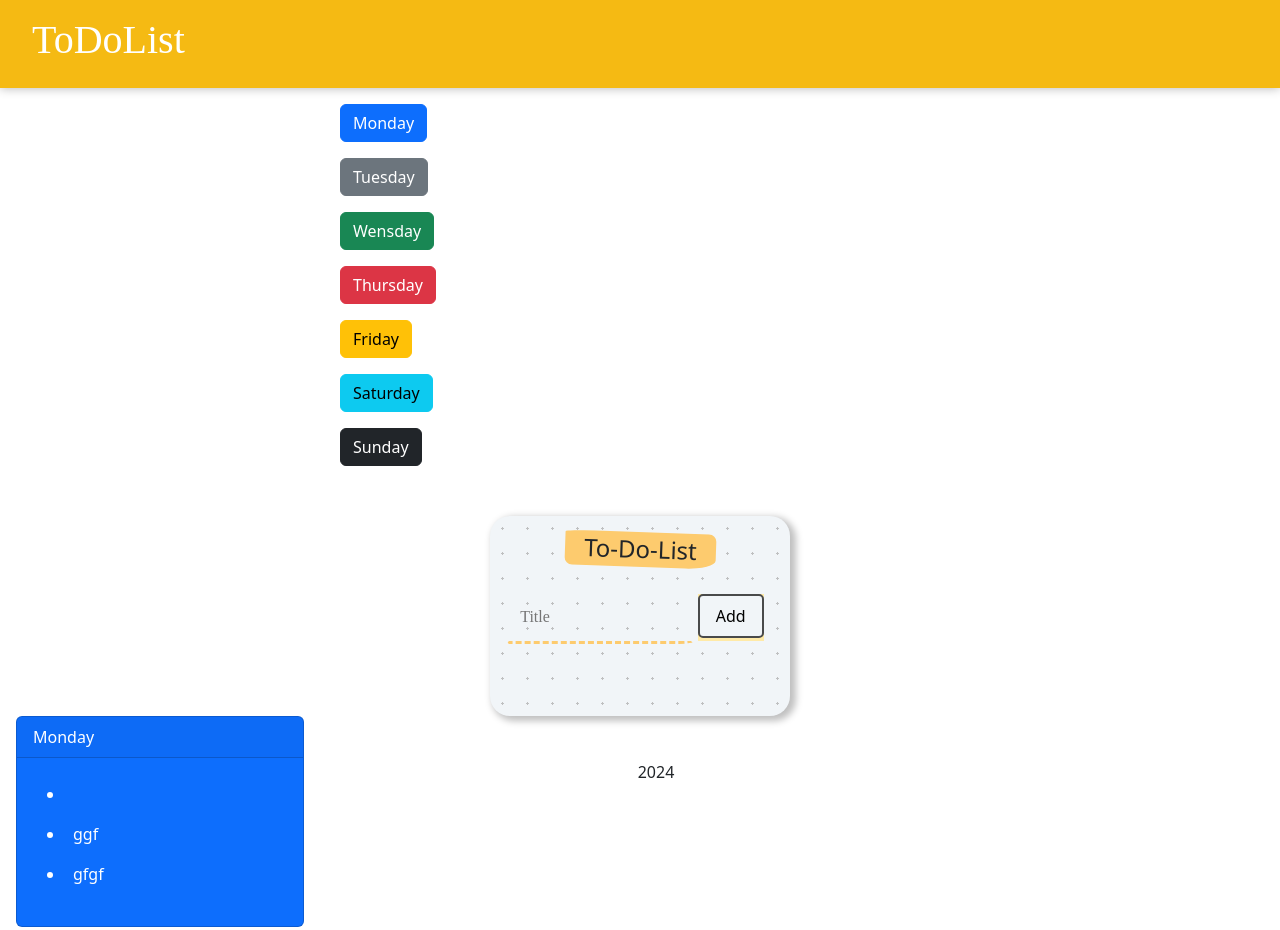
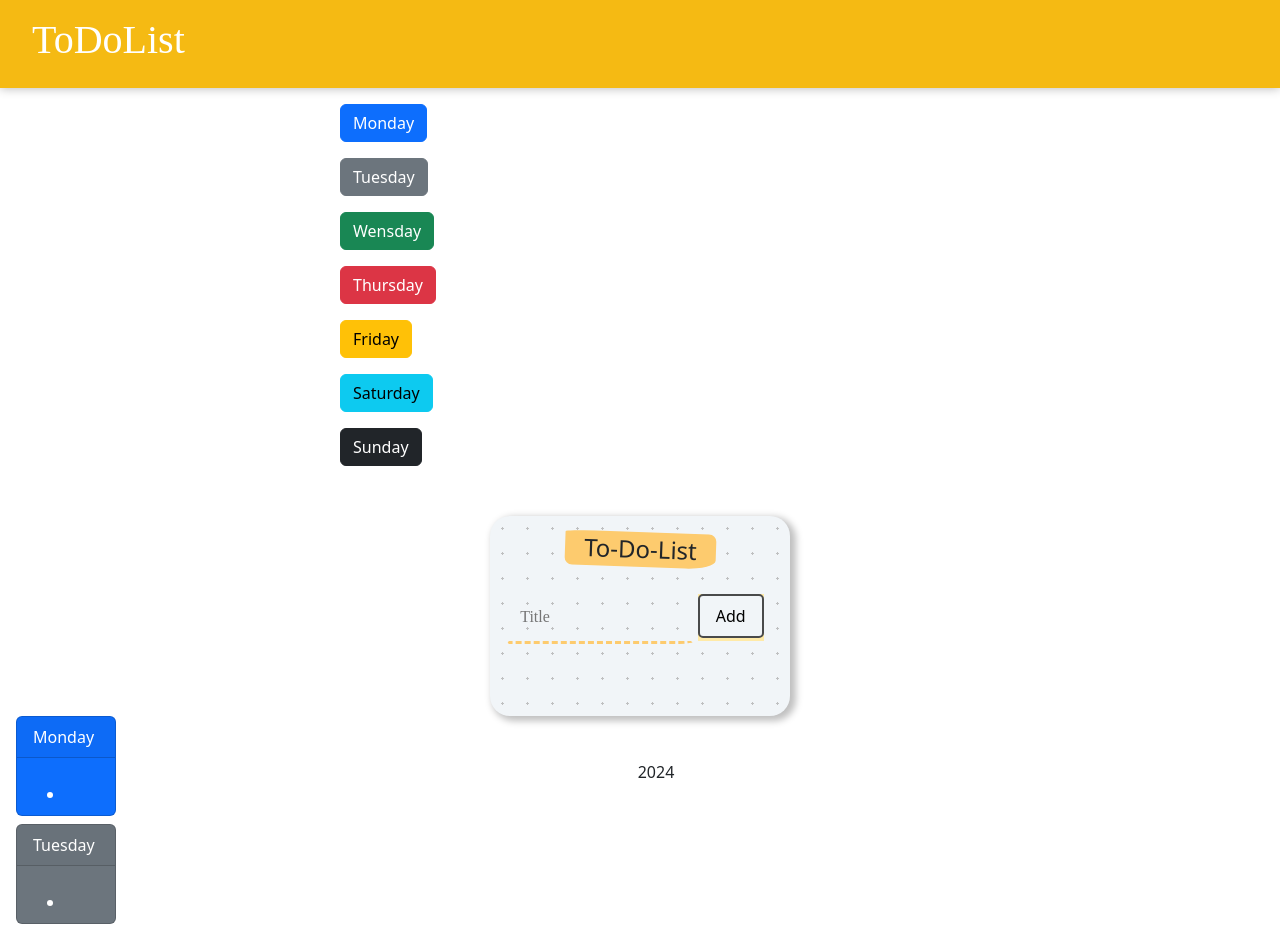
Before and after one commit to Claudia00022/to-do-list-app, a React (Create React App) app: page / in a window 1280 px wide. Shown: the top 930 px of the page. Built offline with nearby package versions, Linux system fonts and the light colour scheme; a web font is replaced by a local one.

Commit message:
After click buttons cards changing size

```diff
--- a/src/components/App.jsx
+++ b/src/components/App.jsx
@@ -9,6 +9,7 @@ import buttonWeek from "../buttonWeek";
 function App() {
   const [text, setText] = useState("To-Do-List");
   const [items, setItems] = useState([]);
+  const [selectedKey, setSelectedKey] = useState(null);
 
   function changeText(test) {
     setText(test);
@@ -19,6 +20,10 @@ function App() {
       return [...prevItems, inputText];
     });
   }
+
+  const handleButtonClick = (index) => {
+    setSelectedKey(index);
+  };
 
   return (
     <div>
@@ -31,17 +36,23 @@ function App() {
             id={version.id}
             name={version.dayOfWeek}
             onAdd={changeText}
+            handleButtonClick = {handleButtonClick}
           />
         );
       })}
-      <MainCard title={text} onAddItem={addItem} />
+      <MainCard title={text} onAddItem={addItem}
+        />
       {buttonWeek.map((variant) =>{
         return <Cards
         item={items}
         titleOfCard = {variant.dayOfWeek}
         bg={variant.type}
         key={variant.id}
+        id= {variant.id}
         text={variant.type === "light" ? "dark" : "white"}
+        isBigger={selectedKey === variant.id}
+
+
          />
       })}
 
--- a/src/components/Buttons.jsx
+++ b/src/components/Buttons.jsx
@@ -12,6 +12,7 @@ function Buttons(props) {
             variant={props.variant}
             onClick={() => {
               props.onAdd(props.name);
+              props.handleButtonClick(props.id);
             }}
           >
             {props.name}
--- a/src/components/Cards.jsx
+++ b/src/components/Cards.jsx
@@ -6,18 +6,22 @@ function Cards(props) {
   return (
     <>
       <Card
+
         bg={props.bg}
         text={props.text}
+        className="mb-2"
         style={{
-          width: "18rem",
-        }}
-        className="mb-2"
+        width: props.isBigger ? '150px' : '100px',
+        height: props.isBigger ? '150px' : '100px',
+        transition: 'width 0.3s, height 0.3s', // Add smooth transition effect
+
+      }}
       >
         <Card.Header> {props.titleOfCard} </Card.Header>{" "}
         <Card.Body>
           <Card.Text>
             <ul>
-              <li>{props.item}</li> <li> ggf </li> <li> gfgf </li>{" "}
+              <li>{props.item}</li>
             </ul>
           </Card.Text>{" "}
         </Card.Body>{" "}
```
